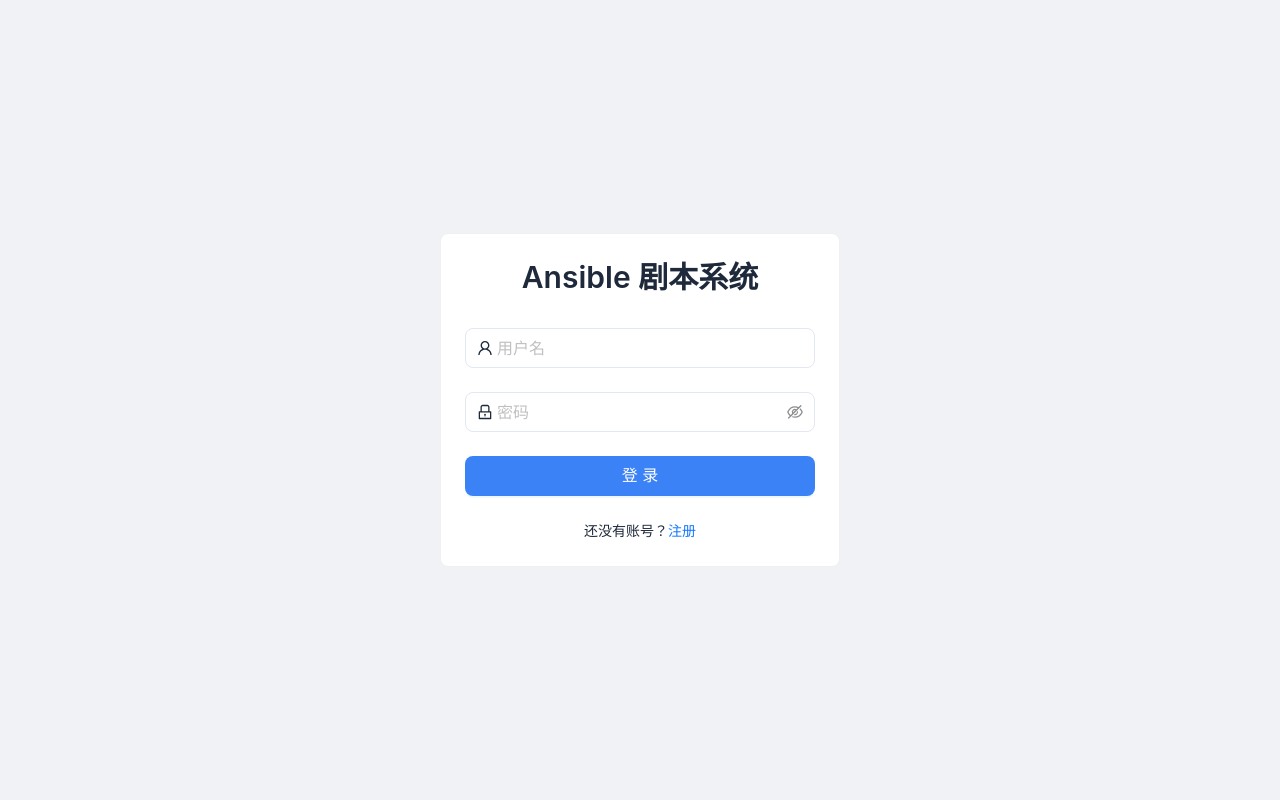
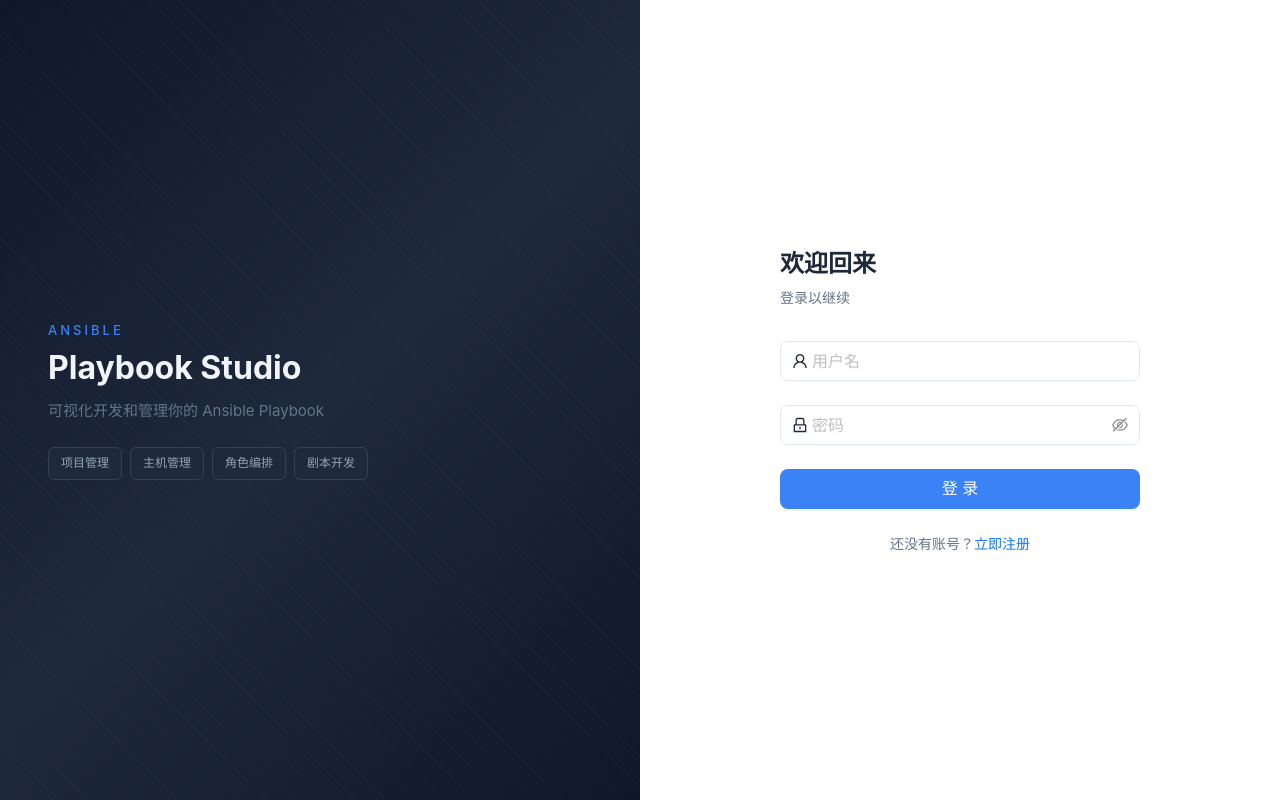
Before and after one commit to dinggenfeng/nine-tower, a React (Vite) app in the folder frontend/: page /login in a window 1280 px wide. Built offline with nearby package versions, Linux system fonts and the light colour scheme.

Commit message:
feat(frontend): redesign login page with split brand/form layout

```diff
--- /dev/null
+++ b/frontend/src/pages/auth/Login.module.css
@@ -0,0 +1,120 @@
+.container {
+  min-height: 100vh;
+  display: flex;
+}
+
+.brandSection {
+  flex: 1;
+  background: linear-gradient(135deg, #0f172a 0%, #1e293b 50%, #0f172a 100%);
+  display: flex;
+  flex-direction: column;
+  justify-content: center;
+  padding: 48px;
+  position: relative;
+  overflow: hidden;
+}
+
+.brandSection::before {
+  content: '';
+  position: absolute;
+  top: 0;
+  left: 0;
+  right: 0;
+  bottom: 0;
+  opacity: 0.05;
+  background: repeating-linear-gradient(
+    45deg,
+    transparent,
+    transparent 20px,
+    #3b82f6 20px,
+    #3b82f6 21px
+  );
+}
+
+.brandContent {
+  position: relative;
+  z-index: 1;
+}
+
+.brandLabel {
+  font-size: 13px;
+  color: #3b82f6;
+  letter-spacing: 3px;
+  text-transform: uppercase;
+  margin-bottom: 8px;
+  font-weight: 500;
+}
+
+.brandTitle {
+  font-size: 32px;
+  font-weight: 700;
+  color: #f1f5f9;
+  margin-bottom: 12px;
+  line-height: 1.2;
+}
+
+.brandDescription {
+  font-size: 15px;
+  color: #64748b;
+  line-height: 1.6;
+}
+
+.brandTags {
+  display: flex;
+  gap: 8px;
+  margin-top: 24px;
+  flex-wrap: wrap;
+}
+
+.brandTag {
+  background: #1e293b;
+  border: 1px solid #334155;
+  border-radius: 6px;
+  padding: 6px 12px;
+  font-size: 12px;
+  color: #94a3b8;
+}
+
+.formSection {
+  flex: 1;
+  background: #ffffff;
+  display: flex;
+  align-items: center;
+  justify-content: center;
+  padding: 48px;
+}
+
+.formWrapper {
+  width: 100%;
+  max-width: 360px;
+}
+
+.formTitle {
+  font-size: 24px;
+  font-weight: 600;
+  color: #1e293b;
+  margin-bottom: 4px;
+}
+
+.formSubtitle {
+  font-size: 14px;
+  color: #64748b;
+  margin-bottom: 32px;
+}
+
+.formFooter {
+  text-align: center;
+  margin-top: 16px;
+  color: #64748b;
+  font-size: 14px;
+}
+
+@media (max-width: 768px) {
+  .brandSection {
+    display: none;
+  }
+
+  .formSection {
+    padding: 24px;
+  }
+}
--- a/frontend/src/pages/auth/Login.tsx
+++ b/frontend/src/pages/auth/Login.tsx
@@ -1,10 +1,9 @@
-import { LockOutlined, UserOutlined } from "@ant-design/icons";
-import { Button, Card, Form, Input, message, Typography } from "antd";
-import { Link, useNavigate } from "react-router-dom";
-import { authApi, LoginPayload } from "../../api/auth";
-import { useAuthStore } from "../../stores/authStore";
-
-const { Title } = Typography;
+import { LockOutlined, UserOutlined } from '@ant-design/icons';
+import { Button, Form, Input, message } from 'antd';
+import { Link, useNavigate } from 'react-router-dom';
+import { authApi, LoginPayload } from '../../api/auth';
+import { useAuthStore } from '../../stores/authStore';
+import styles from './Login.module.css';
 
 export default function Login() {
   const navigate = useNavigate();
@@ -15,51 +14,59 @@
     try {
       const res = await authApi.login(values);
       login(res.data.token, res.data.user);
-      message.success("登录成功");
-      navigate("/projects");
+      message.success('登录成功');
+      navigate('/projects');
     } catch (err: unknown) {
       const error = err as { message?: string };
-      message.error(error?.message ?? "登录失败");
+      message.error(error?.message ?? '登录失败');
     }
   };
 
   return (
-    <div
-      style={{
-        minHeight: "100vh",
-        display: "flex",
-        alignItems: "center",
-        justifyContent: "center",
-        background: "#f0f2f5",
-      }}
-    >
-      <Card style={{ width: 400 }}>
-        <Title level={2} style={{ textAlign: "center", marginBottom: 32 }}>
-          Ansible 剧本系统
-        </Title>
+    <div className={styles.container}>
+      <div className={styles.brandSection}>
+        <div className={styles.brandContent}>
+          <div className={styles.brandLabel}>Ansible</div>
+          <div className={styles.brandTitle}>Playbook Studio</div>
+          <div className={styles.brandDescription}>
+            可视化开发和管理你的 Ansible Playbook
+          </div>
+          <div className={styles.brandTags}>
+            <span className={styles.brandTag}>项目管理</span>
+            <span className={styles.brandTag}>主机管理</span>
+            <span className={styles.brandTag}>角色编排</span>
+            <span className={styles.brandTag}>剧本开发</span>
+          </div>
+        </div>
+      </div>
+      <div className={styles.formSection}>
+        <div className={styles.formWrapper}>
+          <div className={styles.formTitle}>欢迎回来</div>
+          <div className={styles.formSubtitle}>登录以继续</div>
           <Form form={form} onFinish={onFinish} layout="vertical" size="large">
             <Form.Item
               name="username"
-            rules={[{ required: true, message: "请输入用户名" }]}
+              rules={[{ required: true, message: '请输入用户名' }]}
             >
               <Input prefix={<UserOutlined />} placeholder="用户名" />
             </Form.Item>
             <Form.Item
               name="password"
-            rules={[{ required: true, message: "请输入密码" }]}
+              rules={[{ required: true, message: '请输入密码' }]}
             >
               <Input.Password prefix={<LockOutlined />} placeholder="密码" />
             </Form.Item>
             <Form.Item>
               <Button type="primary" htmlType="submit" block>
-              登录
+                登 录
               </Button>
             </Form.Item>
-          <div style={{ textAlign: "center" }}>
-            还没有账号？<Link to="/register">注册</Link>
+          </Form>
+          <div className={styles.formFooter}>
+            还没有账号？<Link to="/register">立即注册</Link>
           </div>
-        </Form>
-      </Card>
+        </div>
+      </div>
     </div>
   );
 }
```
Lines whose indentation alone changed are shown as unchanged.
